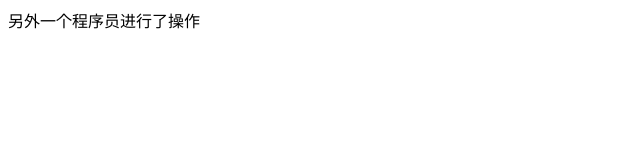
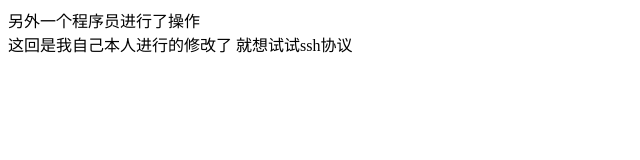
Before and after one commit to stephenLxz/localGit, a plain HTML site: page index.html in a window 1280 px wide. Shown: the whole page, without its empty margins (0-640 px from the left). Drawn offline with Linux system fonts and the light colour scheme.

Commit message:
重新进行了ssh配置

```diff
--- a/index.html
+++ b/index.html
@@ -9,6 +9,7 @@
 
 <body>
     <div>另外一个程序员进行了操作</div>
+    <div>这回是我自己本人进行的修改了 就想试试ssh协议</div>
 </body>
 
 </html>
```
